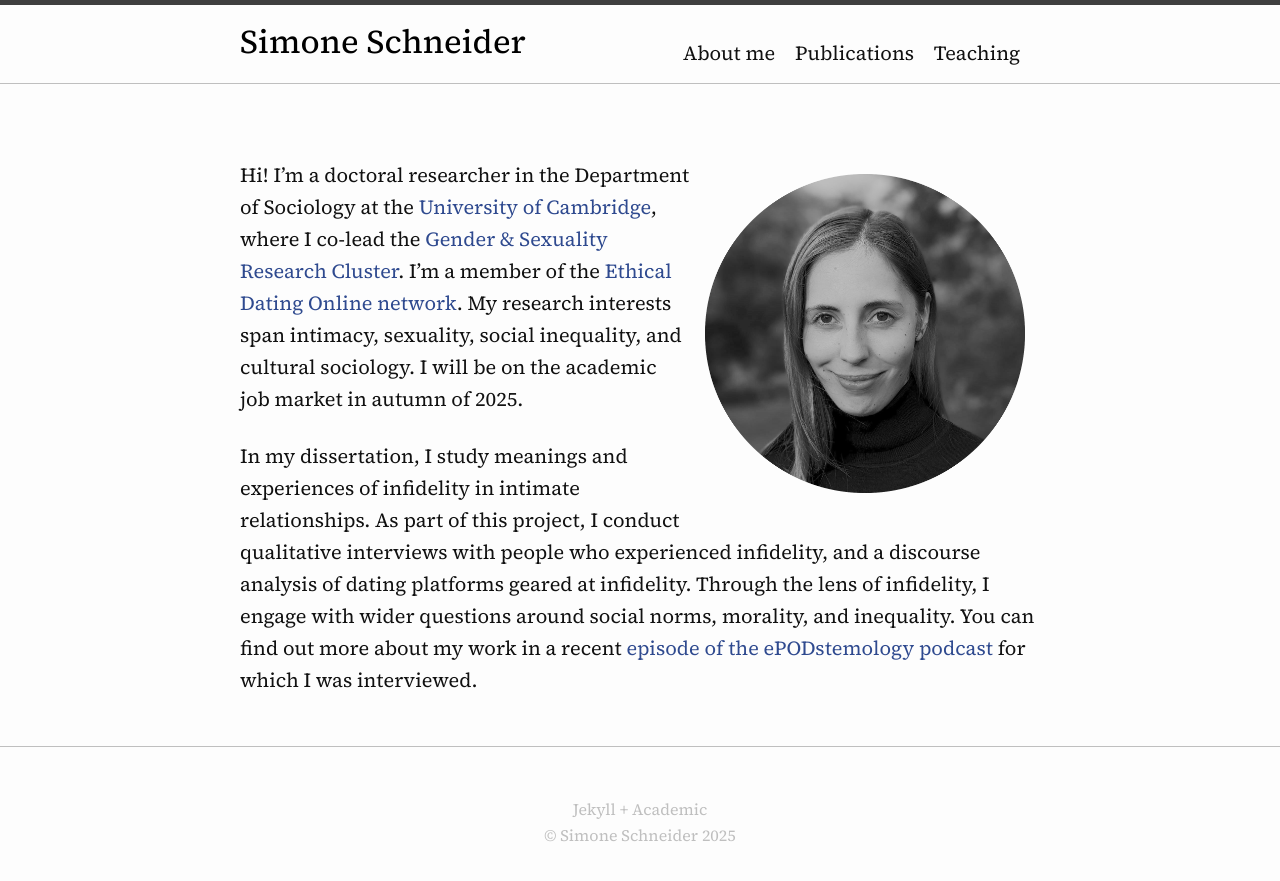
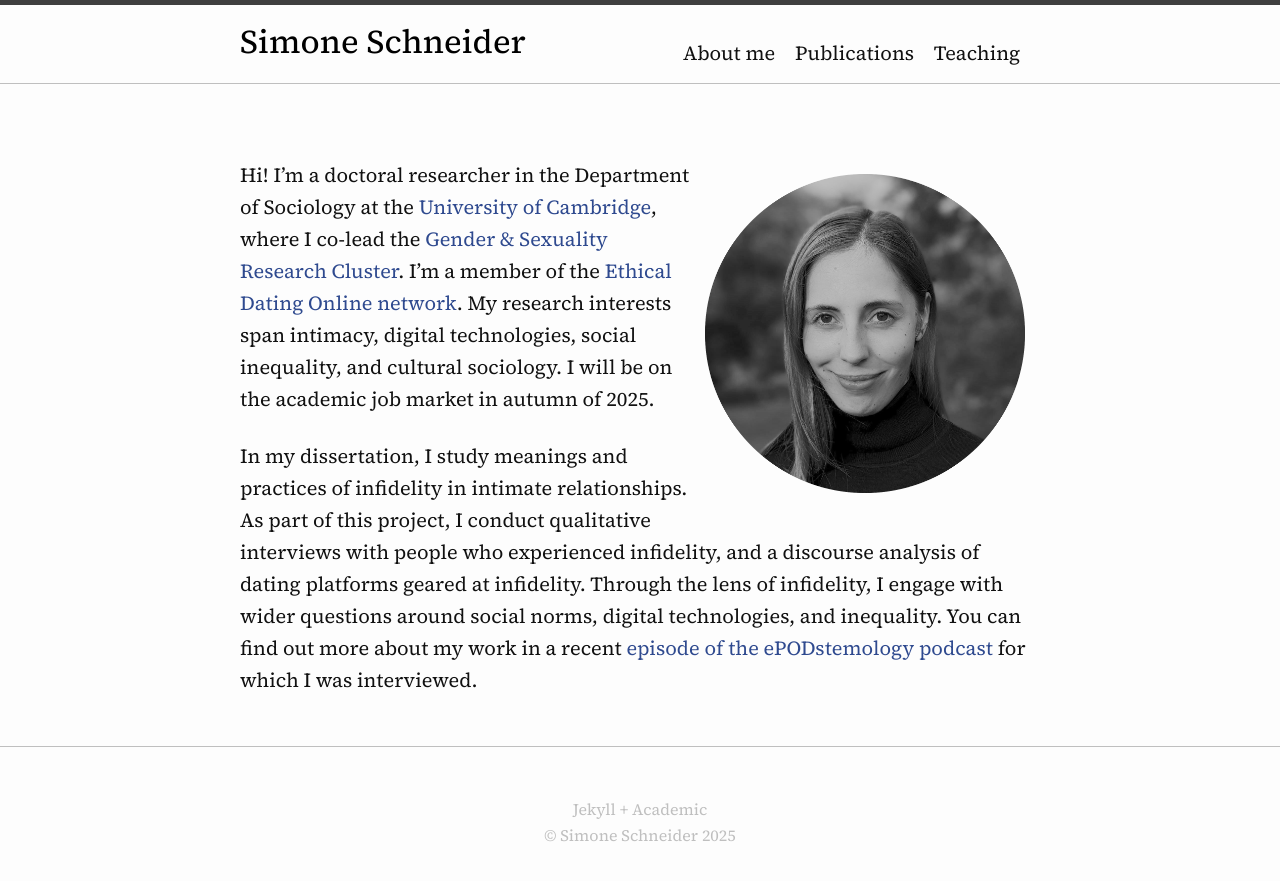
Before and after one commit to simone-schneider/simone-schneider.github.io, a Jekyll site: the page built from index.md, in a window 1280 px wide. Shown: the top 881 px of the page. Built offline with Jekyll 4.4.1, drawn with Linux system fonts in a browser that asks for light colours.

Commit message:
Update index.md

```diff
--- a/index.md
+++ b/index.md
@@ -6,6 +6,6 @@ layout: page
 
 ![Simone Schneider](Schneider_photo_bw.png){:style="float:right; margin:15px; width: 40%;"}
 
-Hi! I'm a doctoral researcher in the Department of Sociology at the [University of Cambridge](https://research.sociology.cam.ac.uk/profile/simone-schneider-2022), where I co-lead the [Gender & Sexuality Research Cluster](https://research.sociology.cam.ac.uk/gender-sexuality-research-cluster). I'm a member of the [Ethical Dating Online network](https://www.ethicaldatingonline.com). My research interests span intimacy, sexuality, social inequality, and cultural sociology. I will be on the academic job market in autumn of 2025.
+Hi! I'm a doctoral researcher in the Department of Sociology at the [University of Cambridge](https://research.sociology.cam.ac.uk/profile/simone-schneider-2022), where I co-lead the [Gender & Sexuality Research Cluster](https://research.sociology.cam.ac.uk/gender-sexuality-research-cluster). I'm a member of the [Ethical Dating Online network](https://www.ethicaldatingonline.com). My research interests span intimacy, digital technologies, social inequality, and cultural sociology. I will be on the academic job market in autumn of 2025.
 
-In my dissertation, I study meanings and experiences of infidelity in intimate relationships. As part of this project, I conduct qualitative interviews with people who experienced infidelity, and a discourse analysis of dating platforms geared at infidelity. Through the lens of infidelity, I engage with wider questions around social norms, morality, and inequality. You can find out more about my work in a recent [episode of the ePODstemology podcast](https://open.spotify.com/episode/5a1NqXbLalwLlqgXX4jhrA?si=378c2a0d7c7e4e22) for which I was interviewed.
+In my dissertation, I study meanings and practices of infidelity in intimate relationships. As part of this project, I conduct qualitative interviews with people who experienced infidelity, and a discourse analysis of dating platforms geared at infidelity. Through the lens of infidelity, I engage with wider questions around social norms, digital technologies, and inequality. You can find out more about my work in a recent [episode of the ePODstemology podcast](https://open.spotify.com/episode/5a1NqXbLalwLlqgXX4jhrA?si=378c2a0d7c7e4e22) for which I was interviewed.
```
